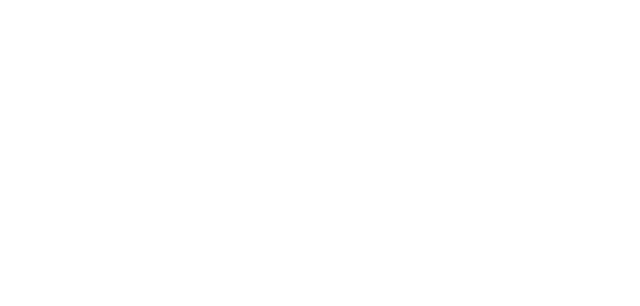
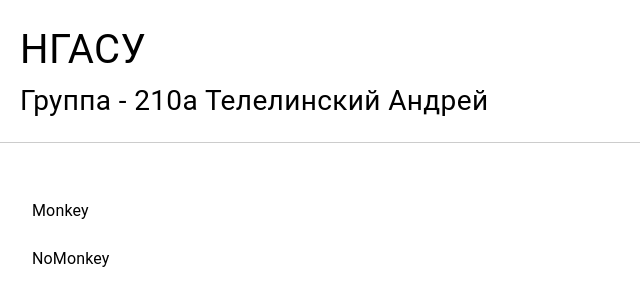
Before and after one commit to vir2oz4y/reactApp210a, a React (Create React App) app: page /#/Telelinskiy in a window 1280 px wide. Before the commit this address had no page. Shown: the top 306 px of the page, without its empty margins (0-640 px from the left). Built offline with nearby package versions, Linux system fonts and the light colour scheme.

Commit message:
'что-то'

```diff
--- a/src/Pages/Route/RouteComponent.tsx
+++ b/src/Pages/Route/RouteComponent.tsx
@@ -6,6 +6,9 @@
 import MainPage from "../MainPage";
 import StudentsPage from "../StudentsPage";
 import KryuchkovNickPage from "../StudentPage/KryuchkovNick/KryuchkovNickPage";
+import TelelinskiyAndreyPage from "../StudentPage/TelelinskiyAndrey/TelelinskiyAndreyPage";
+import {default as Telelinskiy1Page} from "../StudentPage/TelelinskiyAndrey/Test1/Test1Page";
+import {default as Telelinskiy2Page} from "../StudentPage/TelelinskiyAndrey/Test2/Test2Page";
 
 const RouteComponent = () => {
     return (
@@ -15,6 +18,11 @@
                     <Route index element={<StudentsPage/>} />
 
                     <Route path={'teacher'} element={<KryuchkovNickPage/>} />
+
+                    <Route path={'Telelinskiy'} element={<TelelinskiyAndreyPage/>}>
+                        <Route path={'Test1'} element={<Telelinskiy1Page/>} />
+                        <Route path={'Test2'} element={<Telelinskiy2Page/>} />
+                    </Route>
                 </Route>
             </Routes>
         </HashRouter>
--- /dev/null
+++ b/src/Pages/StudentPage/TelelinskiyAndrey/SiteMenu/SiteMenu.tsx
@@ -0,0 +1,30 @@
+import React from 'react';
+import TextField from '@mui/material/TextField';
+import {dividerClasses, List, ListItem, ListItemButton, ListItemText} from "@mui/material";
+import Button from '@mui/material/Button';
+import {useNavigate} from "react-router-dom";
+
+const SiteMenu = () => {
+
+    const navigate = useNavigate();
+
+    return (
+        <List>
+            <ListItem disablePadding>
+                <ListItemButton onClick={()=>navigate('Test1')}>
+                    <ListItemText primary="Monkey" />
+                </ListItemButton>
+            </ListItem>
+            <ListItem disablePadding>
+                <ListItemButton onClick={()=>navigate('Test2')}>
+                    <ListItemText primary="NoMonkey" />
+                </ListItemButton>
+            </ListItem>
+        </List>
+
+
+
+    );
+};
+
+export default SiteMenu;
--- /dev/null
+++ b/src/Pages/StudentPage/TelelinskiyAndrey/TelelinskiyAndreyPage.tsx
@@ -0,0 +1,20 @@
+import React from 'react';
+import Header from "../../../Components/Header/Header";
+import ContentBlock from "../../../Components/ContentBlock/ContentBlock";
+import SiteMenu from "./SiteMenu/SiteMenu";
+import {Outlet} from "react-router-dom";
+
+const TelelinskiyAndreyPage = () => {
+    return (
+        <div>
+            <Header studentFio={'Телелинский Андрей'}/>
+
+            <ContentBlock>
+                <SiteMenu/>
+                <Outlet/>
+            </ContentBlock>
+        </div>
+    );
+};
+
+export default TelelinskiyAndreyPage;
--- /dev/null
+++ b/src/Pages/StudentPage/TelelinskiyAndrey/Test1/Test1Page.tsx
@@ -0,0 +1,17 @@
+import React from 'react';
+import Stack from '@mui/material/Stack';
+import Avatar from '@mui/material/Avatar';
+
+const Test1Page = () => {
+    return (
+        <div>
+            <Stack direction="row" spacing={2}>
+            <Avatar alt="Remy Sharp" src="https://media.tenor.com/ZuKvt4qIKdMAAAAS/monkey-lick.gif" sx={{ width: 1080, height: 506 }} variant="rounded"/>
+        </Stack>
+            TEST !!!!!!!!!!!!!!!!!!!!!!!!
+
+        </div>
+    );
+};
+
+export default Test1Page;
--- /dev/null
+++ b/src/Pages/StudentPage/TelelinskiyAndrey/Test2/Test2Page.tsx
@@ -0,0 +1,11 @@
+import React from 'react';
+
+const Test2Page = () => {
+    return (
+        <div>
+            BRY
+        </div>
+    );
+};
+
+export default Test2Page;
--- a/src/Pages/StudentsPage.tsx
+++ b/src/Pages/StudentsPage.tsx
@@ -18,10 +18,10 @@
                 />
 
                 <StudentElement
-                    fio={'Крючков Николай Алексеевич'}
-                    description={'Middle fullstack developer'}
-                    imageSrc={'https://sky.pro/media/wp-content/uploads/2022/03/glavnaya-9-1.png'}
-                    navigateTo={'/teacher'}
+                    fio={'Телелинский Андрей Витальевич'}
+                    description={'average sibstrin student'}
+                    imageSrc={'https://media.tenor.com/ZuKvt4qIKdMAAAAS/monkey-lick.gif'}
+                    navigateTo={'/Telelinskiy'}
                 />
 
             </Stack>
```
